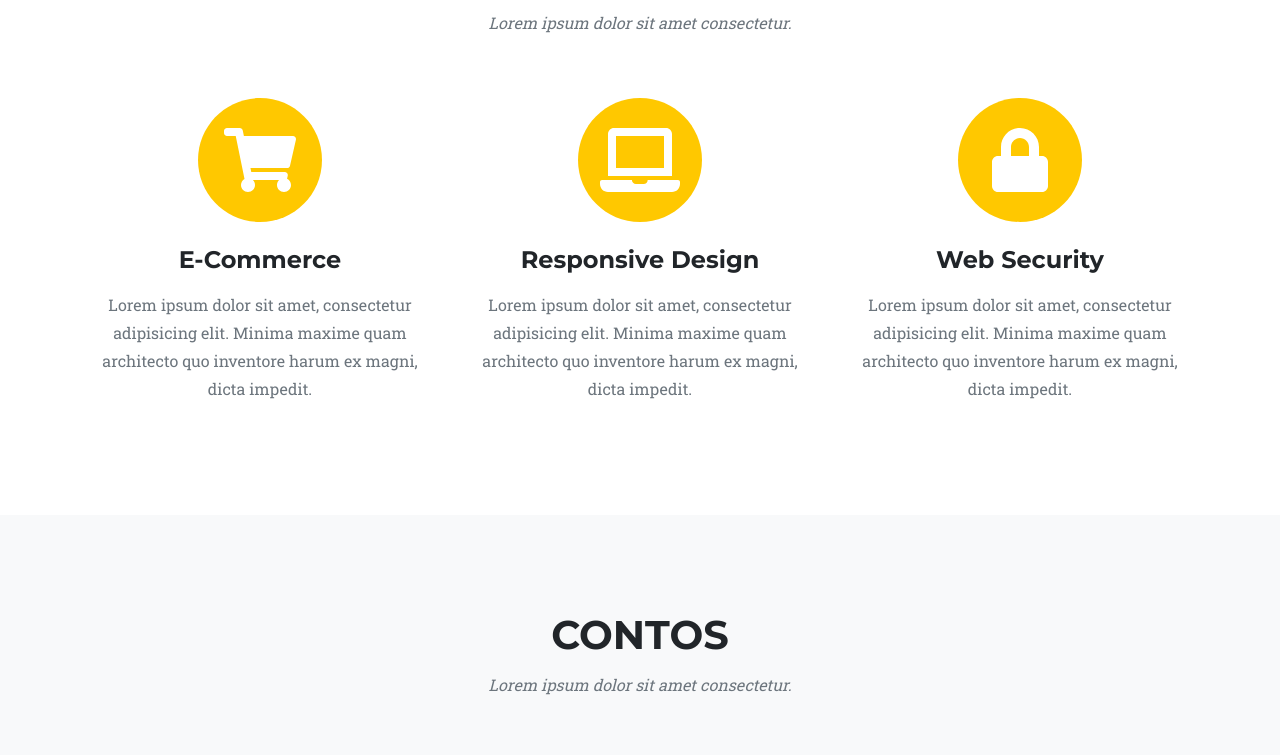
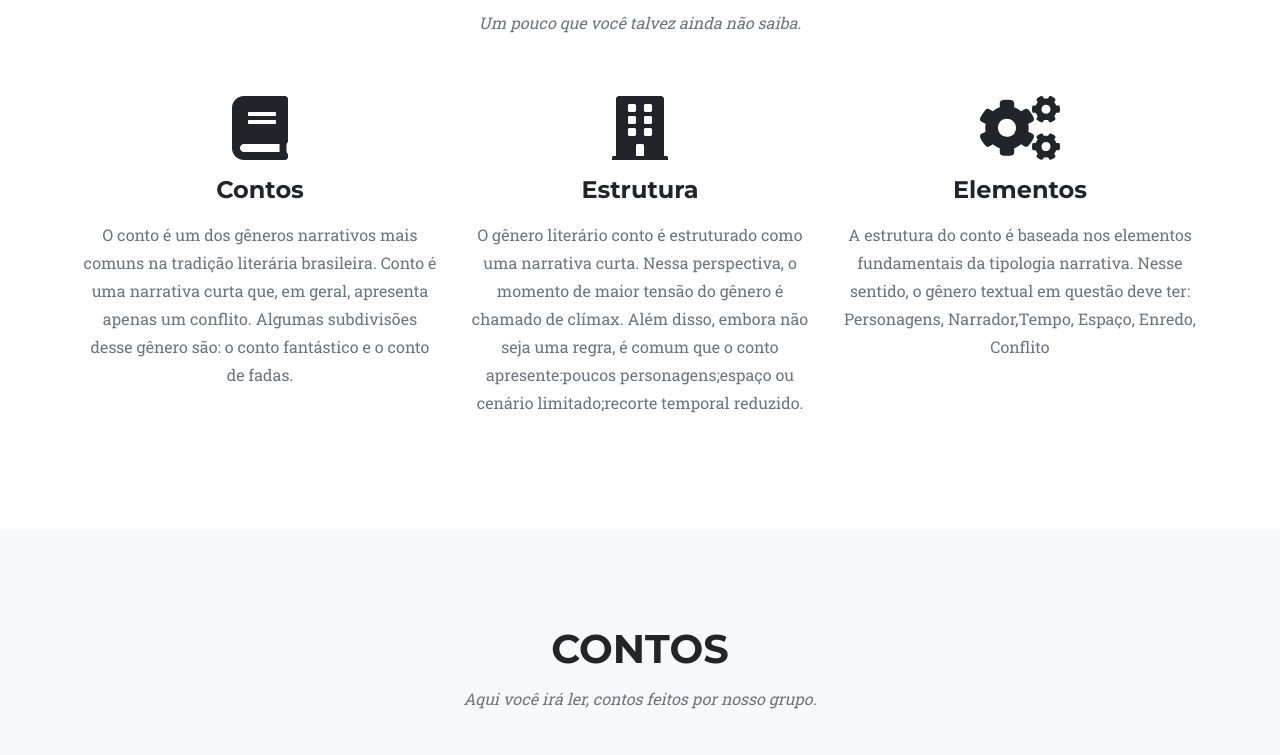
Before and after one commit to GabiAri/livrodigital, a plain HTML site: page index.html in a window 1280 px wide. Shown: the part 964-1719 px from the top of the page. Drawn offline with nearby package versions, Linux system fonts and the light colour scheme.

Commit message:
Add files via upload

```diff
--- a/index.html
+++ b/index.html
@@ -5,7 +5,7 @@
         <meta name="viewport" content="width=device-width, initial-scale=1, shrink-to-fit=no" />
         <meta name="description" content="" />
         <meta name="author" content="" />
-        <title>Livro digital - Ari e Gabi</title>
+        <title>Livro digital - MGA</title>
         <!-- Favicon-->
         <link rel="icon" type="image/x-icon" href="assets/magic.ico" />
         <!-- Font Awesome icons (free version)-->
@@ -49,32 +49,32 @@
             <div class="container">
                 <div class="text-center">
                     <h2 class="section-heading text-uppercase">Sobre</h2>
-                    <h3 class="section-subheading text-muted">Lorem ipsum dolor sit amet consectetur.</h3>
+                    <h3 class="section-subheading text-muted">Um pouco que você talvez ainda não saiba.</h3>
                 </div>
                 <div class="row text-center">
                     <div class="col-md-4">
-                        <span class="fa-stack fa-4x">
+                        <span class="fa fa-book fa-4x">
                             <i class="fas fa-circle fa-stack-2x text-primary"></i>
                             <i class="fas fa-shopping-cart fa-stack-1x fa-inverse"></i>
                         </span>
-                        <h4 class="my-3">E-Commerce</h4>
-                        <p class="text-muted">Lorem ipsum dolor sit amet, consectetur adipisicing elit. Minima maxime quam architecto quo inventore harum ex magni, dicta impedit.</p>
+                        <h4 class="my-3">Contos</h4>
+                        <p class="text-muted">O conto é um dos gêneros narrativos mais comuns na tradição literária brasileira. Conto é uma narrativa curta que, em geral, apresenta apenas um conflito. Algumas subdivisões desse gênero são: o conto fantástico e o conto de fadas.</p>
                     </div>
                     <div class="col-md-4">
-                        <span class="fa-stack fa-4x">
+                        <span class="fa fa-building fa-4x">
                             <i class="fas fa-circle fa-stack-2x text-primary"></i>
                             <i class="fas fa-laptop fa-stack-1x fa-inverse"></i>
                         </span>
-                        <h4 class="my-3">Responsive Design</h4>
-                        <p class="text-muted">Lorem ipsum dolor sit amet, consectetur adipisicing elit. Minima maxime quam architecto quo inventore harum ex magni, dicta impedit.</p>
+                        <h4 class="my-3">Estrutura</h4>
+                        <p class="text-muted">O gênero literário conto é estruturado como uma narrativa curta. Nessa perspectiva, o momento de maior tensão do gênero é chamado de clímax. Além disso, embora não seja uma regra, é comum que o conto apresente:poucos personagens;espaço ou cenário limitado;recorte temporal reduzido.</p>
                     </div>
                     <div class="col-md-4">
-                        <span class="fa-stack fa-4x">
+                        <span class="fa fa-cogs fa-4x">
                             <i class="fas fa-circle fa-stack-2x text-primary"></i>
                             <i class="fas fa-lock fa-stack-1x fa-inverse"></i>
                         </span>
-                        <h4 class="my-3">Web Security</h4>
-                        <p class="text-muted">Lorem ipsum dolor sit amet, consectetur adipisicing elit. Minima maxime quam architecto quo inventore harum ex magni, dicta impedit.</p>
+                        <h4 class="my-3">Elementos</h4>
+                        <p class="text-muted">A estrutura do conto é baseada nos elementos fundamentais da tipologia narrativa. Nesse sentido, o gênero textual em questão deve ter: Personagens, Narrador,Tempo, Espaço, Enredo, Conflito</p>
                     </div>
                 </div>
             </div>
@@ -84,7 +84,7 @@
             <div class="container">
                 <div class="text-center">
                     <h2 class="section-heading text-uppercase">Contos</h2>
-                    <h3 class="section-subheading text-muted">Lorem ipsum dolor sit amet consectetur.</h3>
+                    <h3 class="section-subheading text-muted">Aqui você irá ler, contos feitos por nosso grupo.</h3>
                 </div>
                 <div class="row">
                     <div class="col-lg-4 col-sm-6 mb-4">
@@ -185,7 +185,7 @@
             <div class="container">
                 <div class="text-center">
                     <h2 class="section-heading text-uppercase">Professoras</h2>
-                    <h3 class="section-subheading text-muted">Lorem ipsum dolor sit amet consectetur.</h3>
+                    <h3 class="section-subheading text-muted">Professoras que nos acompanharam nesse projeto.</h3>
                 </div>
                 <ul class="timeline">
                     <li>
@@ -253,7 +253,7 @@
                     <div class="col-lg-4">
                         <div class="team-member">
                             <img class="mx-auto rounded-circle" src="assets/img/team/1.jpg" alt="..." />
-                            <h4>Parveen Anand</h4>
+                            <h4>Ariane Teruel</h4>
                             <p class="text-muted">Lead Designer</p>
                             <a class="btn btn-dark btn-social mx-2" href="#!"><i class="fab fa-twitter"></i></a>
                             <a class="btn btn-dark btn-social mx-2" href="#!"><i class="fab fa-facebook-f"></i></a>
@@ -262,8 +262,8 @@
                     </div>
                     <div class="col-lg-4">
                         <div class="team-member">
-                            <img class="mx-auto rounded-circle" src="assets/img/team/2.jpg" alt="..." />
-                            <h4>Diana Petersen</h4>
+                            <img class="mx-auto rounded-circle" src="assets/img/team/matheus.jpg" alt="..." />
+                            <h4>Matheus Almeida</h4>
                             <p class="text-muted">Lead Marketer</p>
                             <a class="btn btn-dark btn-social mx-2" href="#!"><i class="fab fa-twitter"></i></a>
                             <a class="btn btn-dark btn-social mx-2" href="#!"><i class="fab fa-facebook-f"></i></a>
@@ -272,8 +272,8 @@
                     </div>
                     <div class="col-lg-4">
                         <div class="team-member">
-                            <img class="mx-auto rounded-circle" src="assets/img/team/3.jpg" alt="..." />
-                            <h4>Larry Parker</h4>
+                            <img class="mx-auto rounded-circle" src="assets/img/team/gabi.jpg" alt="..." />
+                            <h4>Gabriela Silvério</h4>
                             <p class="text-muted">Lead Developer</p>
                             <a class="btn btn-dark btn-social mx-2" href="#!"><i class="fab fa-twitter"></i></a>
                             <a class="btn btn-dark btn-social mx-2" href="#!"><i class="fab fa-facebook-f"></i></a>
```
